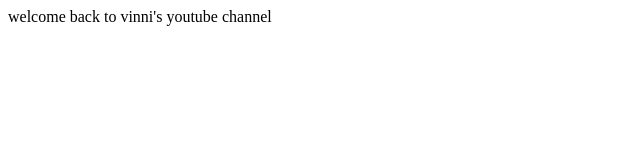
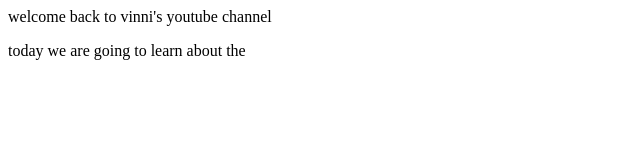
Before and after one commit to manaswinigatika/localrepo, a plain HTML site: page index.html in a window 1280 px wide. Shown: the whole page, without its empty margins (0-640 px from the left). Drawn offline with Linux system fonts and the light colour scheme.

Commit message:
new feature

```diff
--- a/index.html
+++ b/index.html
@@ -1 +1,2 @@
 <p> welcome back to vinni's youtube channel</p>
+<p> today we are going to learn about the</p>
```
